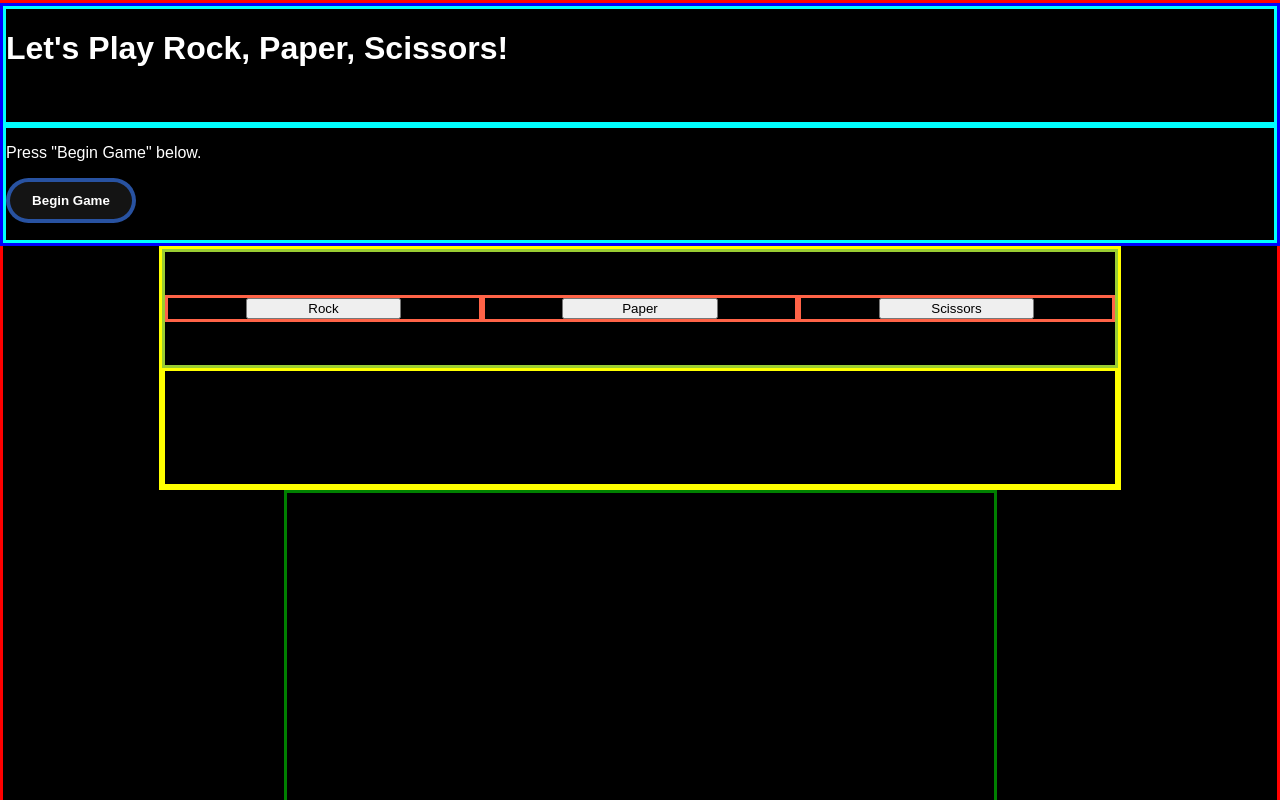
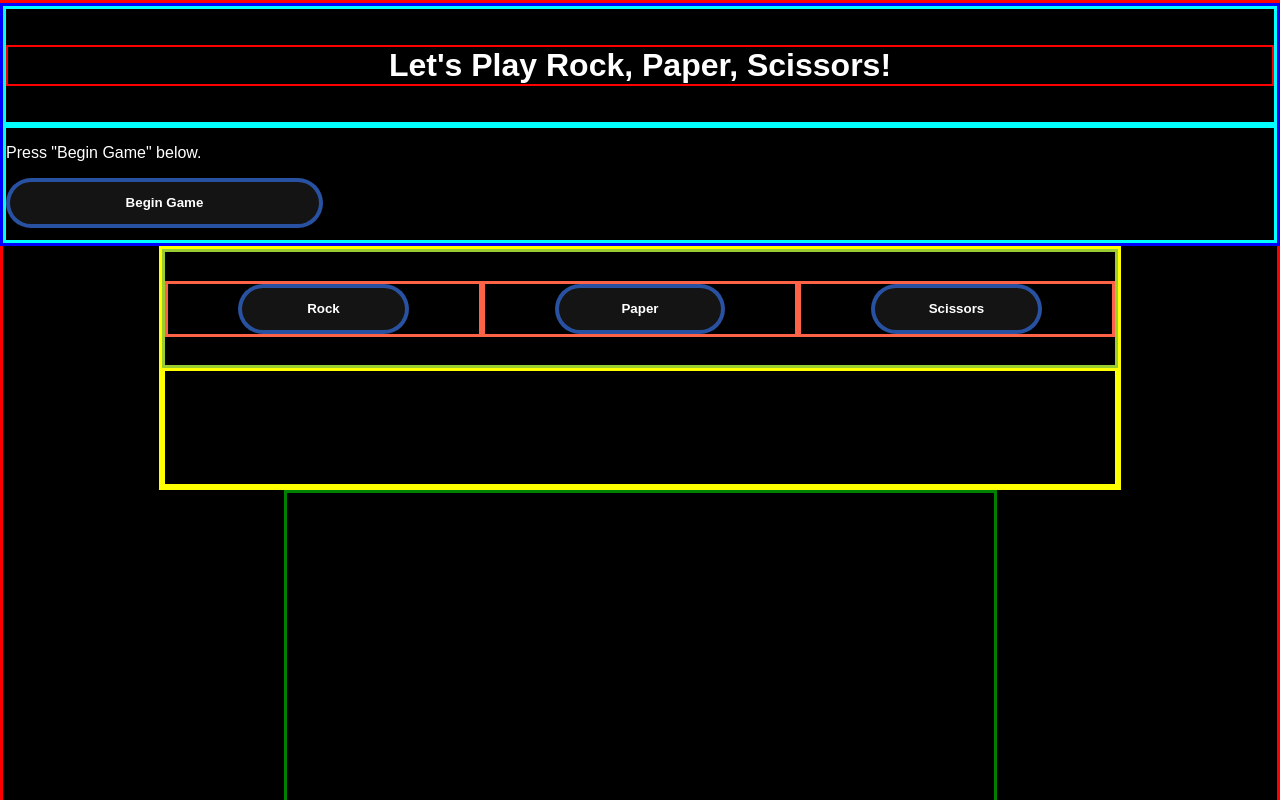
Before and after one commit to zamirkanji/rps_2021, a plain HTML site: page index.html in a window 1280 px wide. Drawn offline with Linux system fonts and the light colour scheme.

Commit message:
final afternoon update

```diff
--- a/index.html
+++ b/index.html
@@ -10,7 +10,7 @@
 <body>
     <div class="main-container">
         <div class="hero">
-            <div class="title">
+            <div class="title-container">
                 <h1 id="main-title">Let's Play Rock, Paper, Scissors!</h1>
             </div>
             <div class="begin-container">
--- a/style.css
+++ b/style.css
@@ -30,14 +30,20 @@ html, body {
     /* align-items: center; */
     /* justify-content: center; */
 }
-.title {
+.title-container {
     border: 3px solid aqua;
-    /* color: white; */
     flex: 1;
+    display: flex;
+    align-items: center;
 }
 
 #main-title {
+    border: 2px solid red;
+    /* flex-shrink: 2; */
+    width: 100%;
+    /* height: 50%; */
     color: white;
+    text-align: center;
 }
 
 .begin-container {
@@ -62,8 +68,10 @@ html, body {
     justify-content: center;
     align-items: center;
     cursor: pointer;
-    height: 45px;
-    width: 130px;
+    /* height: 45px;
+    width: 130px; */
+    width: 25%;
+    height: 50px;
     opacity: 1;
     color: white;
 }
@@ -93,8 +101,24 @@ html, body {
     flex: 1;
 }
 .rock-btn {
-    width: 50%;
+    /* width: 50%; */
     text-align: center;
+    background-color: #141414;
+    border: 4px solid rgba(54, 124, 255, 0.6);
+    font-weight: 600;
+    position: relative;
+    outline: none;
+    border-radius: 50px;
+    display: flex;
+    justify-content: center;
+    align-items: center;
+    cursor: pointer;
+    /* height: 45px;
+    width: 130px; */
+    width: 55%;
+    height: 50px;
+    opacity: 1;
+    color: white;
 }
 .paper-container {
     border: 3px solid tomato;
@@ -103,8 +127,24 @@ html, body {
     flex: 1;
 }
 .paper-btn {
-    width: 50%;
+    /* width: 50%; */
     text-align: center;
+    background-color: #141414;
+    border: 4px solid rgba(54, 124, 255, 0.6);
+    font-weight: 600;
+    position: relative;
+    outline: none;
+    border-radius: 50px;
+    display: flex;
+    justify-content: center;
+    align-items: center;
+    cursor: pointer;
+    /* height: 45px;
+    width: 130px; */
+    width: 55%;
+    height: 50px;
+    opacity: 1;
+    color: white;
 }
 .scissors-container {
     border: 3px solid tomato;
@@ -113,8 +153,24 @@ html, body {
     flex: 1;
 }
 .scissors-btn {
-    width: 50%;
+    /* width: 50%; */
     text-align: center;
+    background-color: #141414;
+    border: 4px solid rgba(54, 124, 255, 0.6);
+    font-weight: 600;
+    position: relative;
+    outline: none;
+    border-radius: 50px;
+    display: flex;
+    justify-content: center;
+    align-items: center;
+    cursor: pointer;
+    /* height: 45px;
+    width: 130px; */
+    width: 55%;
+    height: 50px;
+    opacity: 1;
+    color: white;
 }
 
 .comp-selection {
```
